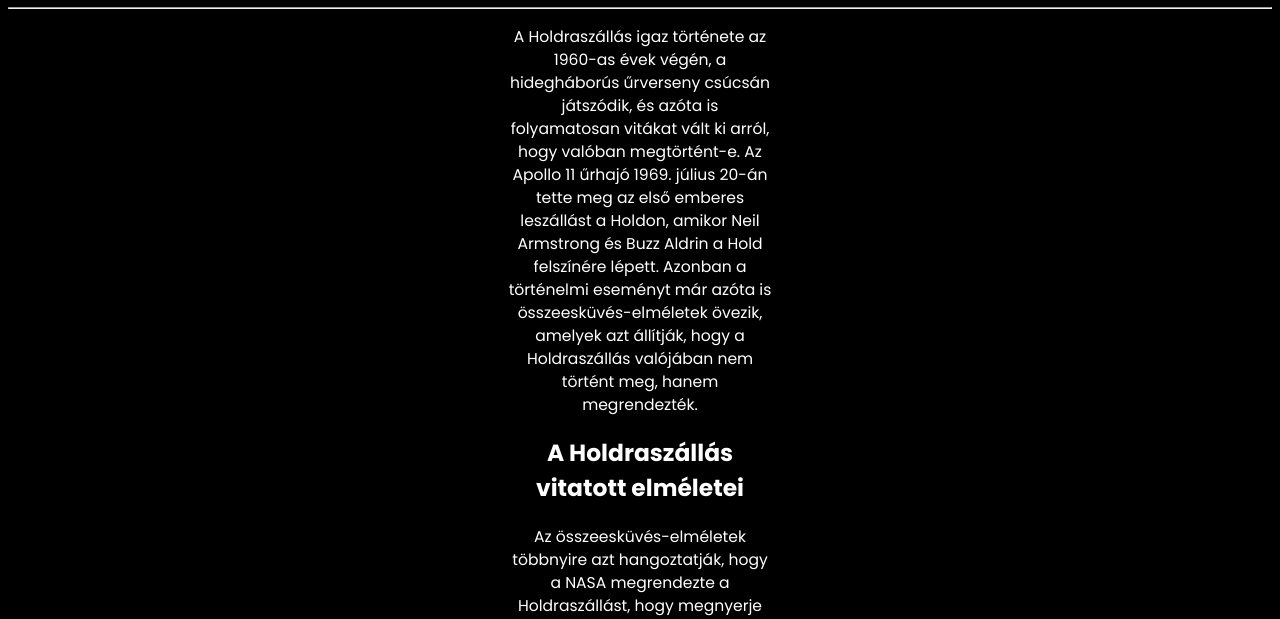
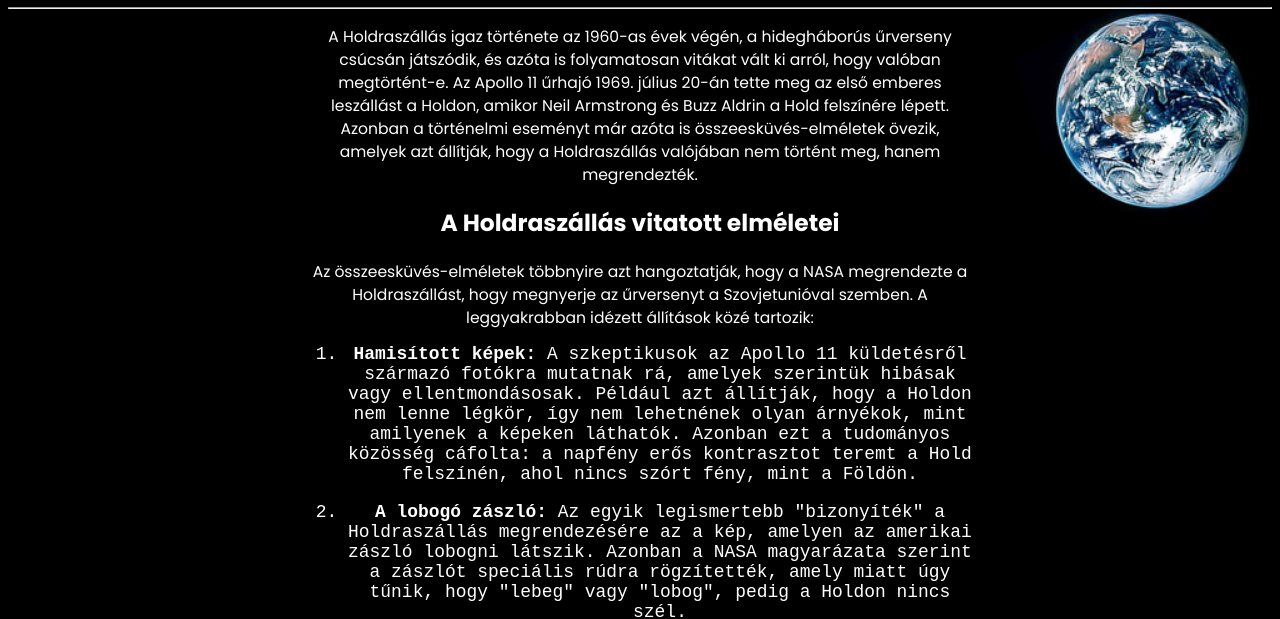
Before and after one commit to Polokalap/Polokalap.github.io, a plain HTML site: page hold/index.html in a window 1280 px wide. Shown: the part 338-957 px from the top of the page. Drawn offline with Linux system fonts and the light colour scheme; a web font is replaced by a local one.

Commit message:
meow ide most vaklami geci keményet kéne beírnom.

```diff
--- a/hold/index.html
+++ b/hold/index.html
@@ -31,7 +31,7 @@
                     <ol>
                         <li><b>Hamisított képek:</b> A szkeptikusok az Apollo 11 küldetésről származó fotókra mutatnak rá, amelyek szerintük hibásak vagy ellentmondásosak. Például azt állítják, hogy a Holdon nem lenne légkör, így nem lehetnének olyan árnyékok, mint amilyenek a képeken láthatók. Azonban ezt a tudományos közösség cáfolta: a napfény erős kontrasztot teremt a Hold felszínén, ahol nincs szórt fény, mint a Földön.</li>
                         <br>
-                        <li><b>A lobogó zászló</b>: Az egyik legismertebb "bizonyíték" a Holdraszállás megrendezésére az a kép, amelyen az amerikai zászló lobogni látszik. Azonban a NASA magyarázata szerint a zászlót speciális rúdra rögzítették, amely miatt úgy tűnik, hogy "lebeg" vagy "lobog", pedig a Holdon nincs szél.</li>
+                        <li><b>A lobogó zászló:</b> Az egyik legismertebb "bizonyíték" a Holdraszállás megrendezésére az a kép, amelyen az amerikai zászló lobogni látszik. Azonban a NASA magyarázata szerint a zászlót speciális rúdra rögzítették, amely miatt úgy tűnik, hogy "lebeg" vagy "lobog", pedig a Holdon nincs szél.</li>
                         <br>
                         <li><b>Technológiai kételyek:</b> Néhány szkeptikus azt állítja, hogy az 1960-as évek technológiája nem lett volna elég fejlett ahhoz, hogy embereket juttasson a Holdra, és biztonságban vissza is hozza őket. Bár az akkori számítástechnika valóban alapszinten volt a mai viszonyokhoz képest, a rakétatechnológia, az űrhajósok kiképzése és az aprólékos tervezés lehetővé tette a sikeres küldetéseket.</li>
                         <br>
--- a/hold/style.css
+++ b/hold/style.css
@@ -53,8 +53,8 @@ p {
 
 .szoveg {
     font-size: 75%;
-    padding-left: 500px;
-    padding-right: 500px;
+    padding-left: 300px;
+    padding-right: 300px;
 }
 
 .szoveg li {
```
